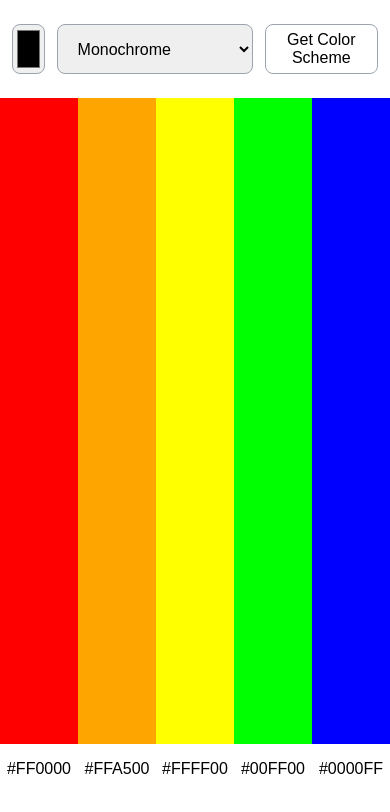
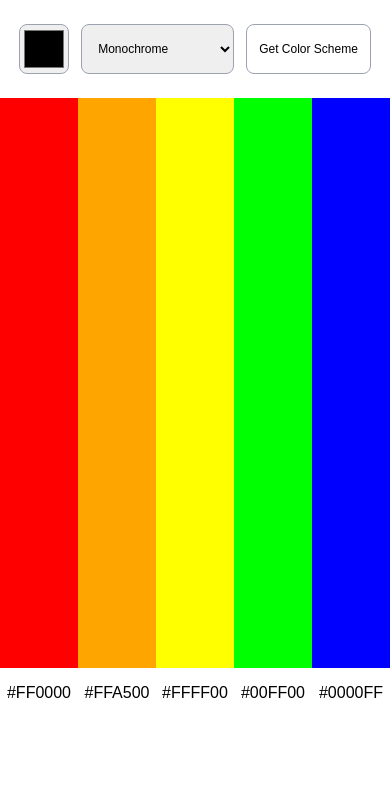
Before and after one commit to rauldevelops/color-scheme-generator, a plain HTML site: page index.html in a window 390 px wide. Drawn offline with Linux system fonts and the light colour scheme.

Commit message:
updated form sizing and color scheme sizing for mobile

```diff
--- a/index.css
+++ b/index.css
@@ -30,12 +30,12 @@ body {
 }
 
 .select-color-scheme {
-    font-size: 1rem;
+    font-size: .75rem;
     padding-left: 1em;
 }
 
 .get-color-scheme-btn {
-    font-size: 1rem;
+    font-size: .75rem;
     padding: 0 1em;
     background-color: #fff;
     color: black;
@@ -44,7 +44,7 @@ body {
 .color-scheme-container {
     display: grid;
     grid-template-columns: repeat(5, 1fr);
-    height: 85vh;
+    height: 75vh;
     text-align: center;
     text-transform: uppercase;
     cursor: pointer;
```
